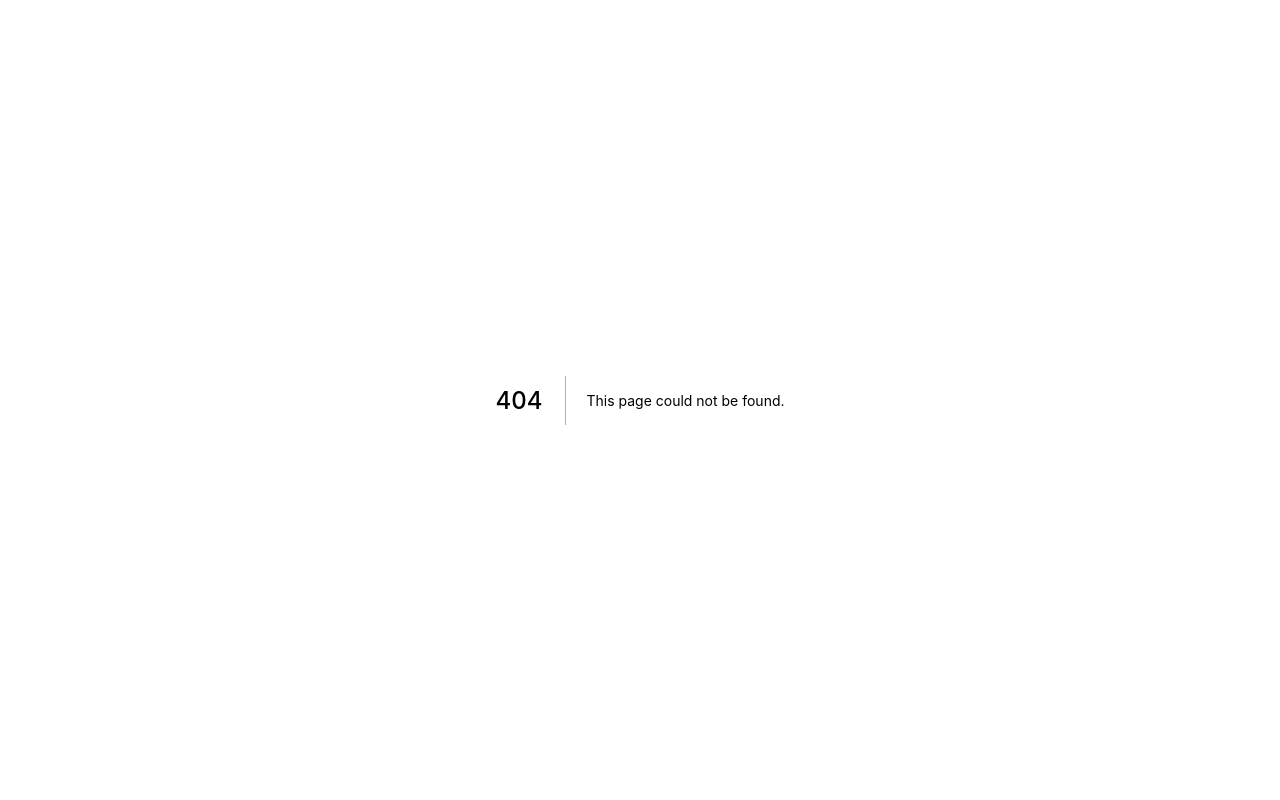
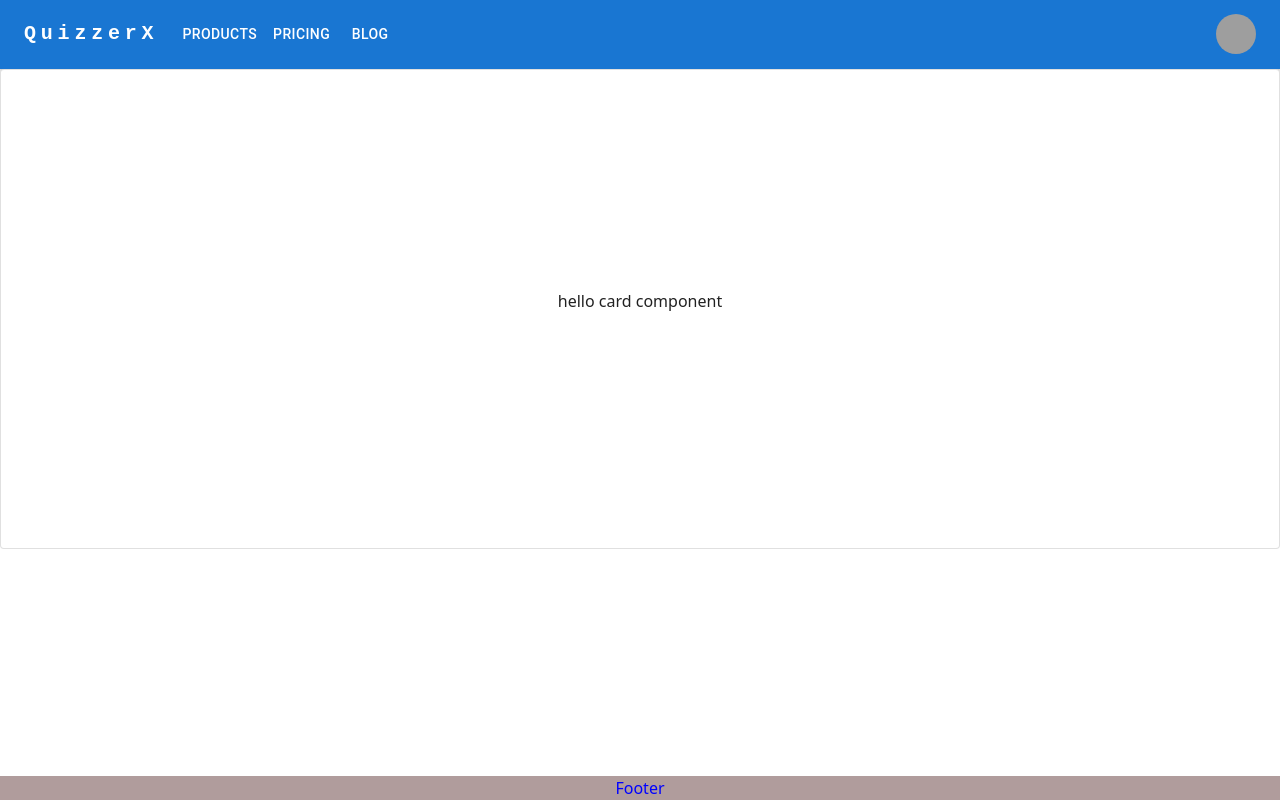
Before and after one commit to shashank08090/NextQuizzer, a Next.js app: page /Loggedin/LoginPage in a window 1280 px wide. Before the commit this address had no page. Built offline with nearby package versions, Linux system fonts and the light colour scheme; grey boxes are pictures that could not be loaded.

Commit message:
loggin page

```diff
--- /dev/null
+++ b/pages/Loggedin/Loggedin.scss
@@ -0,0 +1,7 @@
+.card_component{
+    display: flex;
+    height: 60vh;
+    width: 100vw;
+    justify-content: center;
+    align-items: center;
+}
--- /dev/null
+++ b/pages/Loggedin/LoginPage.jsx
@@ -0,0 +1,24 @@
+
+import Header from '../Header/Header'
+import Footer from '../Footer/Footer'
+import * as React from 'react';
+import Box from '@mui/material/Box';
+import Card from '@mui/material/Card';
+const LoginHeader = () => {
+  return (
+    <div ><Header />
+    <div className='logged_in'>
+    <Card  className="card_component" variant="outlined">
+      <p>
+        hello card component
+
+      </p>
+      </Card>
+     </div>
+
+
+    <Footer /></div>
+  )
+}
+
+export default LoginHeader
--- a/pages/_app.js
+++ b/pages/_app.js
@@ -4,6 +4,7 @@ import "./Header/Header.scss";
 import "bootstrap/dist/css/bootstrap.css";
 import "./Footer/Footer.css";
 import "./Register/Register.scss";
+import "./Loggedin/Loggedin.scss";
 function MyApp({ Component, pageProps }) {
   return (
     <>
```
Also changed, not shown: pages/user.jsx (added, +9 -0 lines), public/KillMyBug.jpeg (added).
